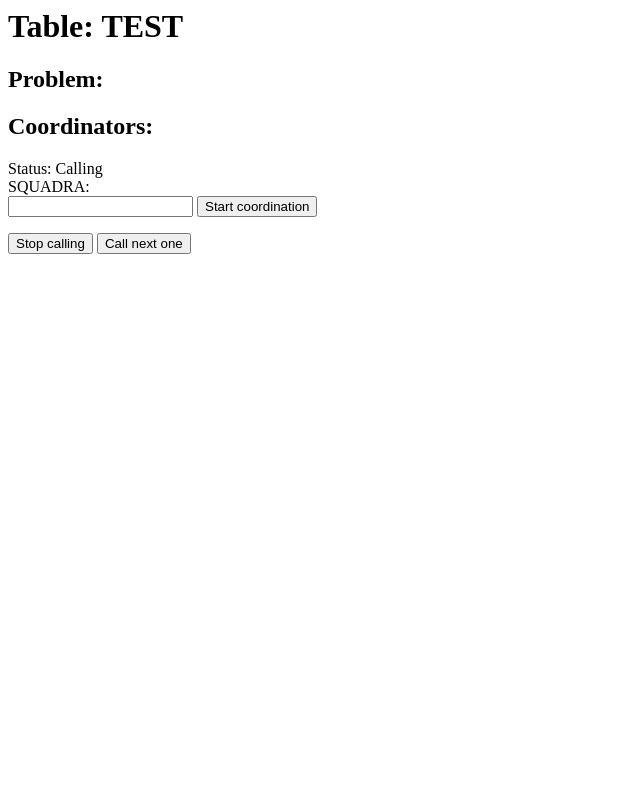
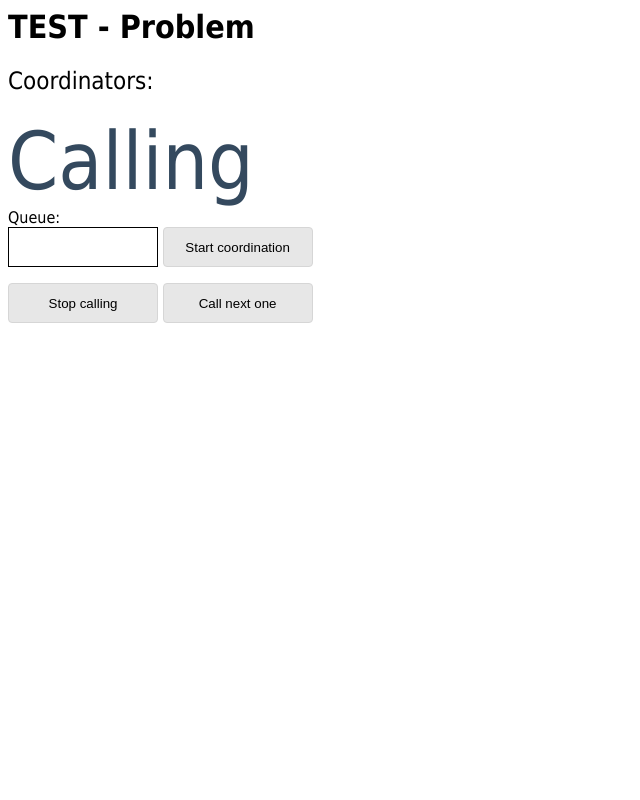
Before and after one commit to estherbod/cohmo, a Flask app: template cohmo/templates/table_admin.html in a window 1280 px wide. Shown: the whole page, without its empty margins (0-640 px from the left). Run offline with Flask 2, Linux system fonts and the light colour scheme; the template is opened without the code that fills it, so the values that code supplies are empty; some libraries are stand-ins or nearby versions.

Commit message:
Started style for table_admin

```diff
--- /dev/null
+++ b/cohmo/static/table_admin.css
@@ -0,0 +1,64 @@
+body {
+    font-family: Tahoma, Geneva, sans-serif;
+}
+
+h2 {
+    font-weight: normal;
+}
+
+input[type=text]{
+    width: 150px;
+    height: 40px;
+    padding-left: 10px;
+    display: inline-block;
+    border: 1px solid;
+    box-sizing: border-box;
+}
+
+input[type=button] {
+    width: 150px;
+    height: 40px;
+    background-color: #e7e7e7;
+    border: 1px solid #D6D6D6;
+    border-radius: 4px;
+    cursor: pointer;
+}
+
+input[type=checkbox] {
+    cursor: pointer;
+    width: 20px;
+    height: 20px;
+    position: relative;
+    vertical-align: middle;
+}
+
+/*
+.situation {
+    width: 50%;
+}
+*/
+
+.team {
+    font-family: "Roboto Mono", Monaco, courier, monospace;
+}
+
+#Correcting>.status {
+    font-weight: bold;
+    font-size: 10em;
+    color: #DC143C;
+}
+
+#current_coordination_team {
+    font-size: 15em;
+    color: #DC143C;
+}
+
+#Calling>.status, #Idle>.status{
+    font-size: 5em;
+    color: #34495e;
+}
+
+#current_calling_team {
+    font-size: 5em;
+    color: #34495e;
+}
--- a/cohmo/templates/table_admin.html
+++ b/cohmo/templates/table_admin.html
@@ -3,19 +3,24 @@
     <title>Admin Page for Coordinators</title>
     <script src="https://unpkg.com/vue@2.5.16/dist/vue.js"></script>
     <script src="https://unpkg.com/axios@0.18.0/dist/axios.js"></script>
+    <link rel='stylesheet' type='text/css' href='{{url_for("static", filename="table_admin.css")}}'>
 </head>
 <body>
     <div id='header'>
-        <h1>Table: [[ name ]]</h1>
-        <h2>Problem: [[ problem ]]</h2>
+        <h1><span id='table'>[[ name ]]</span> - <span id='problem'>Problem [[ problem ]]</span></h1>
         <h2>Coordinators:
             <span v-for='(coordinator, index) in coordinators'>[[ coordinator ]]<span v-if='index+1 < coordinators.length'>, </span></span>
         </h2>
     </div>
     <div id='content'>
-        <span>Status: [[ TableStatusName[table.status] ]]</span>
+        <div :id='TableStatusName[table.status]' class='situation'>
+            <div class='status'>[[ TableStatusName[table.status] ]]</div>
             <div v-if='table.status == TableStatus.CALLING'>
-            <div>SQUADRA: [[ table.queue[0] ]]</div>
+                <div id='current_calling_team' class='team'>[[ table.queue[0] ]]</div>
+                <div class='queue'>
+                    Queue: <span v-for='(team, index) in table.queue' class='team'>[[ team ]]<span v-if='index+1 < table.queue.length'>, </span>
+                </div>
+                <div class='actions'>
                     <form>
         <!--
                         TODO: here I would like to put as default value table.queue[0]
@@ -27,29 +32,42 @@
                     <input type='button' v-on:click='switch_to_idle' value='Stop calling'>
                     <input type='button' v-on:click='skip_to_next' value='Call next one'>
                 </div>
+            </div>
             <div v-if='table.status == TableStatus.CORRECTING'>
-            <div>SQUADRA: [[ table.current_coordination_team ]]</div>
+                <div id='current_coordination_team' class='team'>[[ table.current_coordination_team ]]</div>
+                <div class='actions'>
                     <input type='button' v-on:click='finish_coordination' value='Finish coordination'>
                     <input type='button' v-on:click='pause_coordination' value='Pause coordination'>
                     <input type='checkbox' id='call_next' value='true' v-model='call_next'>
                     <label for='call_next'>Call next</label>
                 </div>
+            </div>
             <div v-if='table.status == TableStatus.IDLE'>
-            <span>
-                Queue: <span v-for='(team, index) in table.queue'>[[ team ]] <span v-if='index+1 < table.queue.length'>, </span>
-            </span>
+                <div class='queue'>
+                    Queue: <span v-for='(team, index) in table.queue'  class='team'>[[ team ]]<span v-if='index+1 < table.queue.length'>, </span>
+                </div>
+                <div class='actions'>
                     <form>
         <!--
                         TODO: correct also here
         -->
                         <input type='text' v-model='team_coordination' v-bind:placeholder='table.queue[0]'/>
+        <!--
+                        // Attempt of autocomplete
+                        <v-autocomplete :items='table.queue' v-model='team_coordination' v-bind:placeholder='table.queue[0]'></v-autocomplete>
+        -->
                         <input type='button' v-on:click='start_coordination' value='Start coordination'>
                     </form>
                     <input type='button' v-on:click='switch_to_calling' value='Call next one'>
+                </div>
+            </div>
         </div>
     </div>
     <script>
         const table_name = '{{ table_name }}';
     </script>
     <script src='{{url_for("static", filename="table_admin.js")}}'></script>
+<!--
+    <script src='{{url_for("static", filename="v-autocomplete.js")}}'></script>
+-->
 </body>
```
Lines whose indentation alone changed are shown as unchanged.
